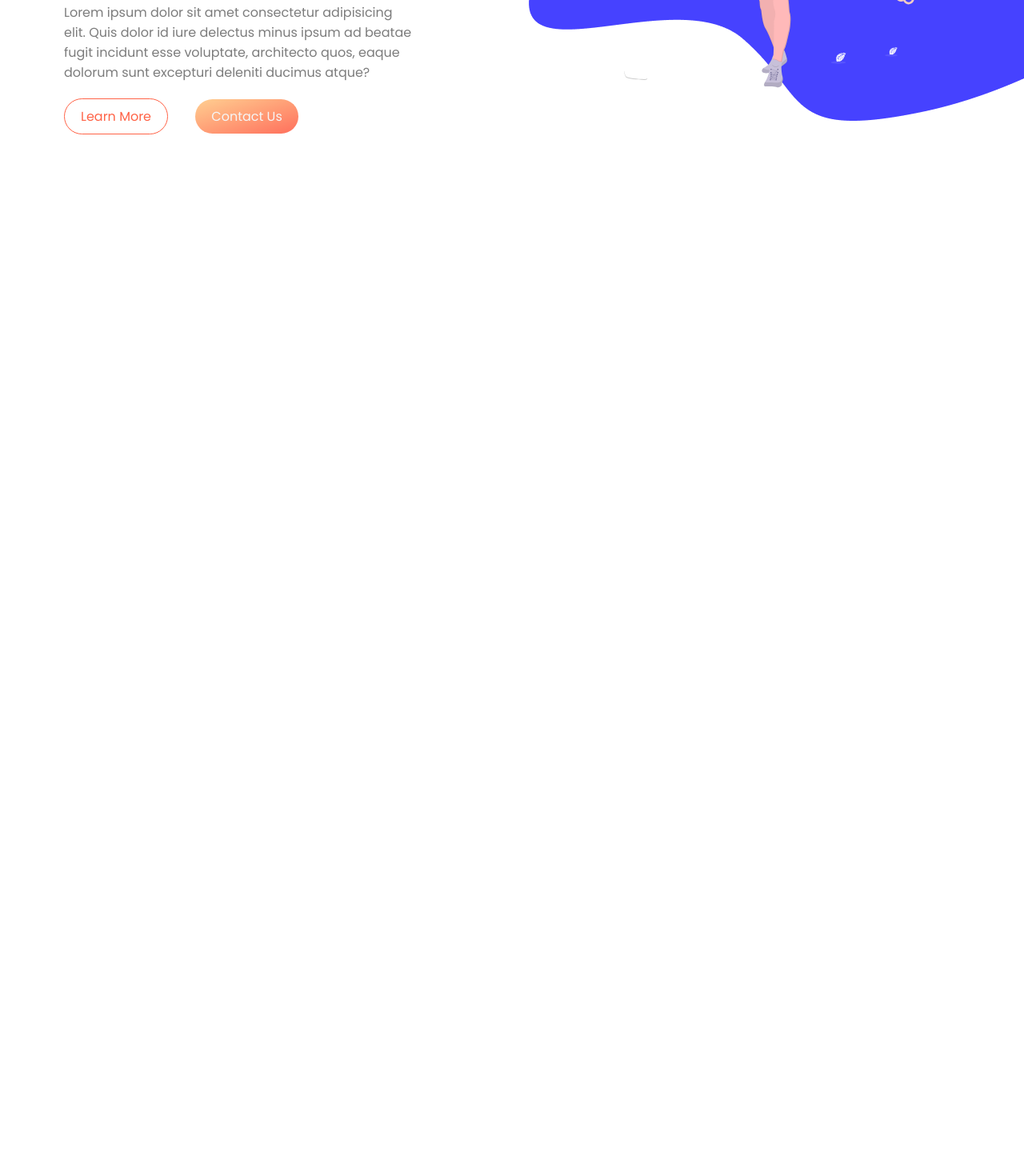
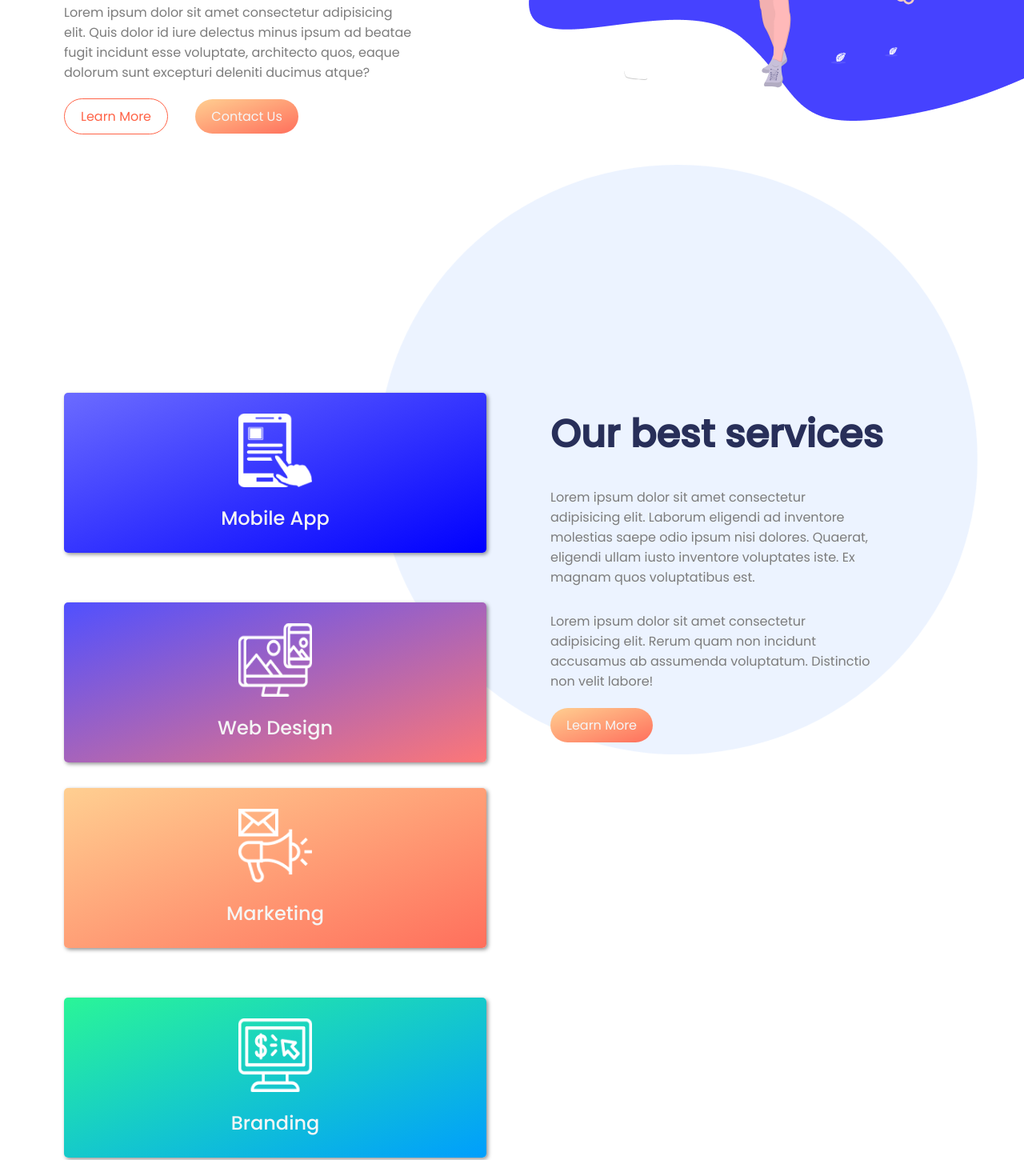
Before and after one commit to mrndolo/techwizz, a plain HTML site: page index.html in a window 1280 px wide. Shown: the part 469-1919 px from the top of the page at 80% size. Before the commit the page ends 800 px from the top, so only its background shows below. Drawn offline with Linux system fonts and the light colour scheme.

Commit message:
Services section of the website

```diff
--- a/index.html
+++ b/index.html
@@ -34,5 +34,38 @@
             </div>
         </div>
     </header>
+
+    <!-- Services Section -->
+    <section class="services">
+        <div class="container">
+            <div class="grid-wrapper">
+                <div class="grid-box mobileapp">
+                    <img src="./images/mobileapp.png" alt="">
+                    <h1>Mobile App</h1>
+                </div>
+                <div class="grid-box webdesign">
+                    <img src="./images/webdesign.png" alt="">
+                    <h1>Web Design</h1>
+                </div>
+                <div class="grid-box marketing">
+                    <img src="./images/marketing.png" alt="">
+                    <h1>Marketing</h1>
+                </div>
+                <div class="grid-box branding">
+                    <img src="./images/branding.png" alt="">
+                    <h1>Branding</h1>
+                </div>
+            </div>
+            <div class="services-content">
+                <div class="circle">
+                    <img src="./images/circle.svg" alt="">
+                </div>
+                <h1>Our best services</h1>
+                <p>Lorem ipsum dolor sit amet consectetur adipisicing elit. Laborum eligendi ad inventore molestias saepe odio ipsum nisi dolores. Quaerat, eligendi ullam iusto inventore voluptates iste. Ex magnam quos voluptatibus est.</p>
+                <p>Lorem ipsum dolor sit amet consectetur adipisicing elit. Rerum quam non incidunt accusamus ab assumenda voluptatum. Distinctio non velit labore!</p>
+                <a href="#" class="ctn">Learn More</a>
+            </div>
+        </div>
+    </section>
 </body>
 </html>
--- a/style.css
+++ b/style.css
@@ -107,3 +107,85 @@ header {
     margin-left: 80px;
 
 }
+
+/* Services */
+.services {
+    margin-top: 80px;
+}
+.container {
+    padding: 3rem;
+    display: flex;
+}
+.grid-wrapper,.services-content {
+    flex-basis: 50%;
+}
+.grid-wrapper {
+    display: grid;
+    grid-template-columns: repeat(auto-fit, minmax(250px, auto));
+    grid-gap: 2em;
+    padding: 2rem;
+}
+.grid-box {
+
+    height: 200px;
+    padding: 2rem;
+    text-align: center;
+    border-radius: 5px;
+    box-shadow: 2px 2px 5px rgba(0, 0, 0, 0.438);
+}
+.grid-box img{
+    width: 80px;
+    height: 80px;
+    margin-bottom: 20px;
+    animation: scaleup 6s ease-in-out infinite;
+}
+.grid-box h1 {
+    color: whitesmoke;
+    font-weight: 500;
+}
+.mobileapp {
+    background: var(--gradient-1);
+}
+.webdesign {
+    background: var(--gradient-2);
+    margin-top: 30px;
+}
+.marketing {
+    background: var(--gradient-3);
+}
+.branding {
+    background: var(--gradient-4);
+    margin-top: 30px;
+}
+.services-content {
+    padding: 3rem;
+    position: relative;
+}
+.services-content h1 {
+    font-size: 6vmin;
+    margin-bottom: 30px;
+}
+.services-content p {
+    padding-right: 6rem;
+    margin-bottom: 30px;
+}
+.circle img{
+    position: absolute;
+    top: -20%;
+    left: -20%;
+    width: 650px;
+    z-index: -1;
+    animation: scaleup 6s ease-in-out infinite;
+}
+/* Animations */
+@keyframes scaleup {
+    0% {
+        transform: scale(1.2);
+    }
+    50% {
+        transform: scale(1);
+    }
+    100% {
+        transform: scale(1.2);
+    }
+}
```
